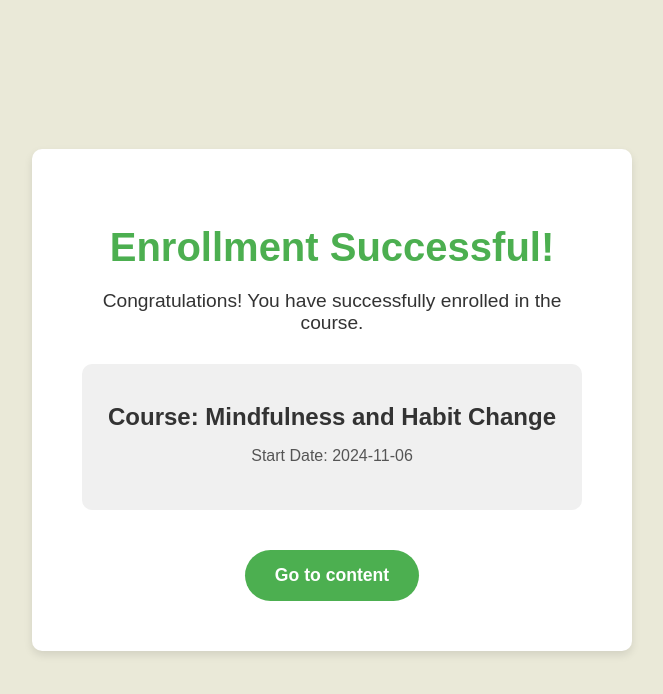
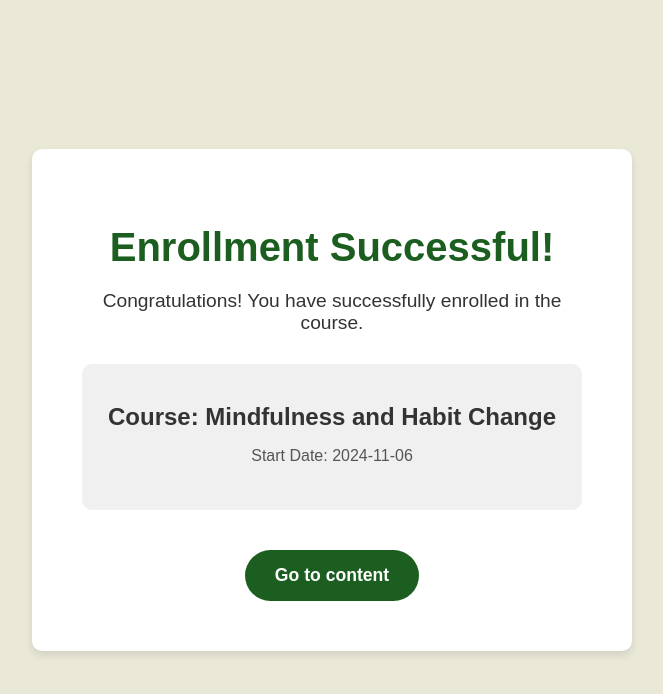
Before and after one commit to Abhiram6588/HabitQuest, a Flask app: a page that uses templates/course_enroll.html in a window 1280 px wide. Shown: the top 694 px of the page, without its empty margins (308-971 px from the left). Run offline with Flask 3, Linux system fonts and the light colour scheme; a user stored in the database is signed in; data comes from the database, SQL or seed files in the repository.

Commit message:
Update course_enroll.html

```diff
--- a/templates/course_enroll.html
+++ b/templates/course_enroll.html
@@ -28,7 +28,7 @@
     }
 
     h1 {
-      color: #4CAF50;
+      color: #1B5E20;
       font-size: 2.5em;
       margin-bottom: 20px;
     }
@@ -61,7 +61,7 @@
       text-decoration: none;
       padding: 15px 30px;
       border-radius: 30px;
-      background-color: #4CAF50;
+      background-color: #1B5E20;
       color: white;
       font-size: 1.1em;
       font-weight: bold;
@@ -70,7 +70,7 @@
     }
 
     .button:hover {
-      background-color: #388E3C;
+      background-color: #1B5E20;
     }
   </style>
 </head>
```
